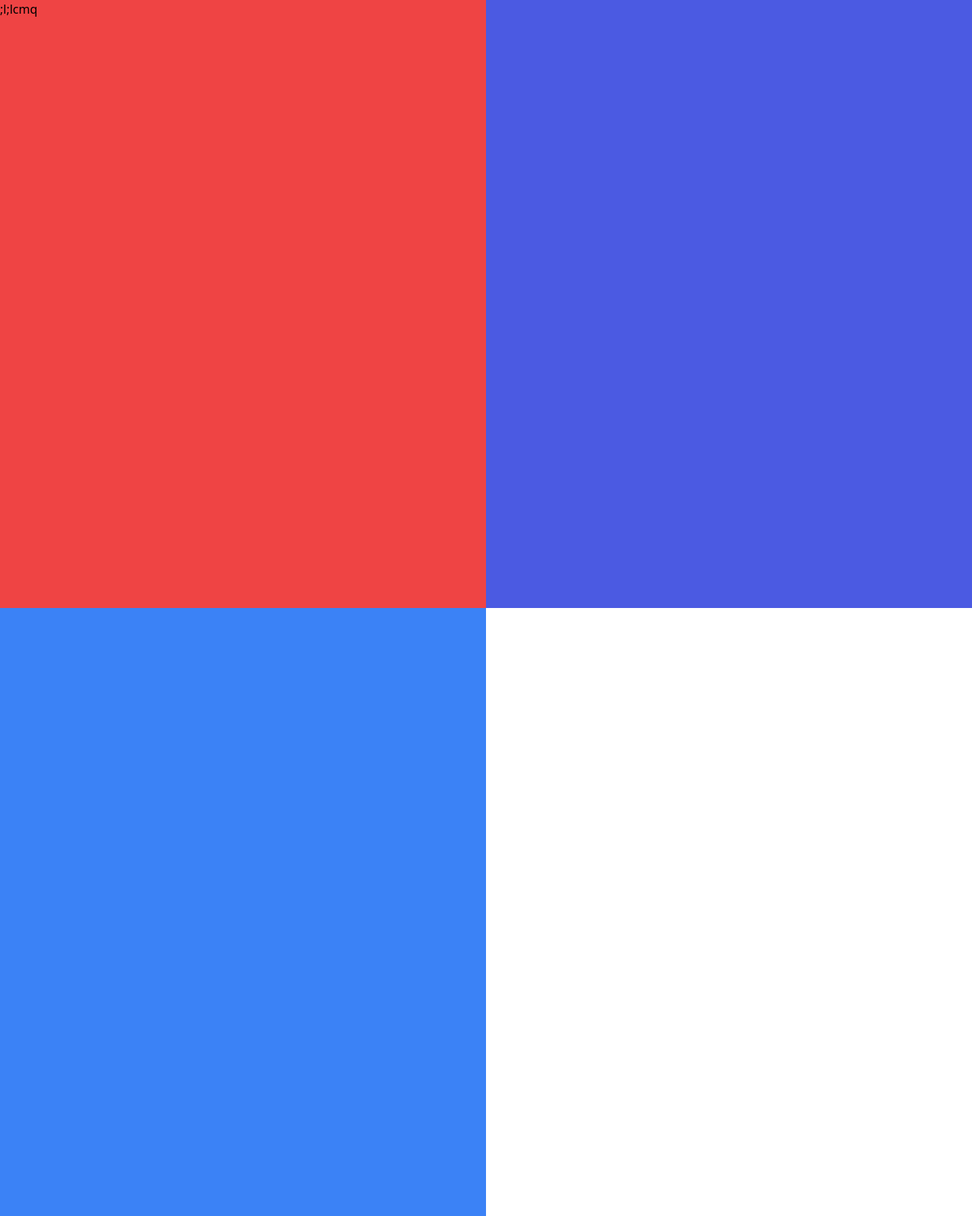
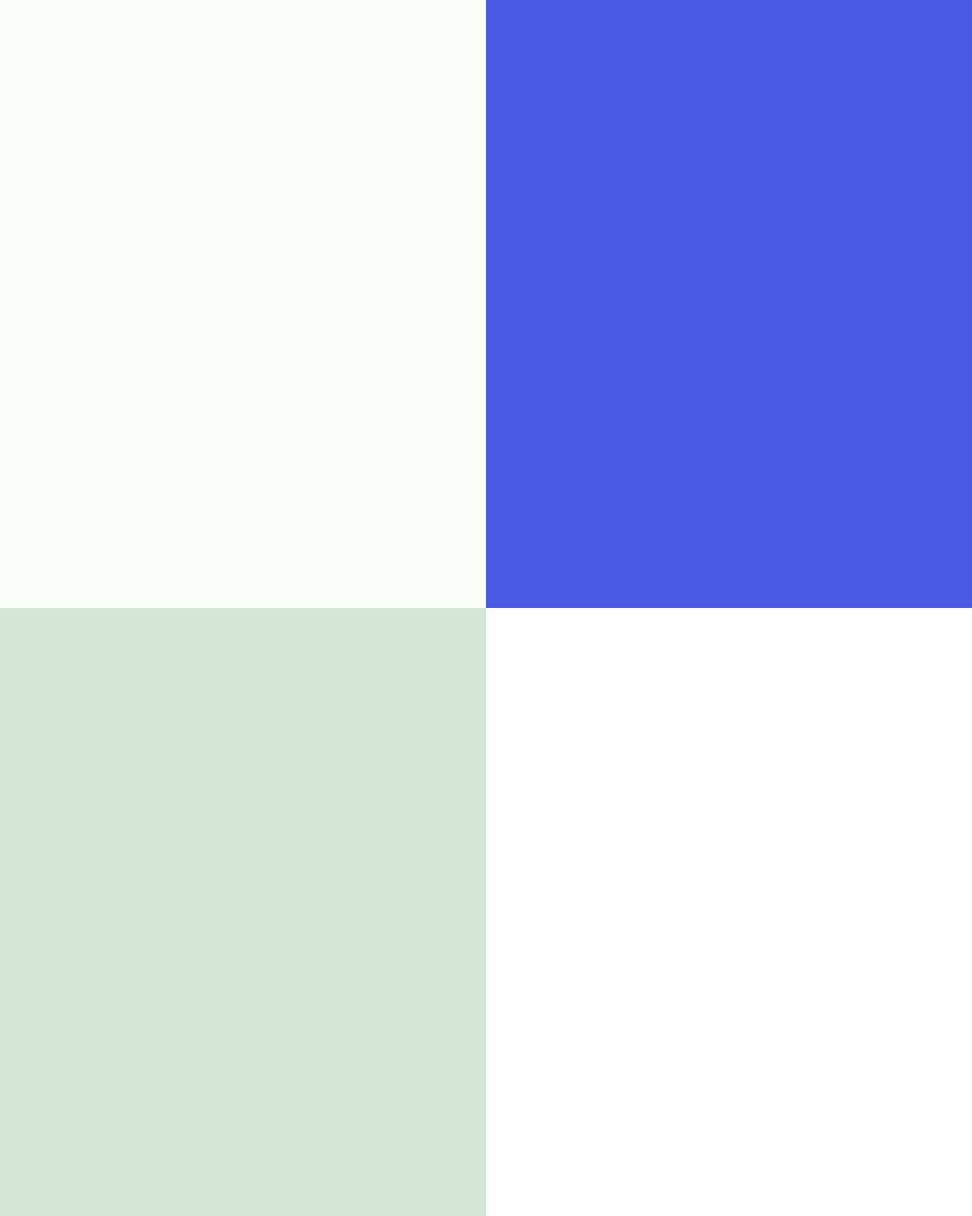
Before and after one commit to PallFebrian/fe-pts-2023, a React (Create React App) app: page / in a window 1280 px wide. Shown: the whole page at 76% size. Built offline with nearby package versions, Linux system fonts and the light colour scheme.

Commit message:
pas-nopal2022

```diff
--- a/src/pages/login.jsx
+++ b/src/pages/login.jsx
@@ -4,10 +4,9 @@ export default function Login(){
     return(
         <React.Fragment>
             <div className="w-screen h-screen bg-[#4b5ae2]">
-                <div className="bg-red-500 h-full w-[50%]">
-;l;lcmq
+                <div className="bg-[#F9FCF8] h-[100%] w-[50%]">
                 </div>
-                <div className="bg-blue-500 h-full w-[50%]">
+                <div className="bg-[#D6E6D5] h-[100%] w-[50%]">
 
                 </div>
             </div>
```
